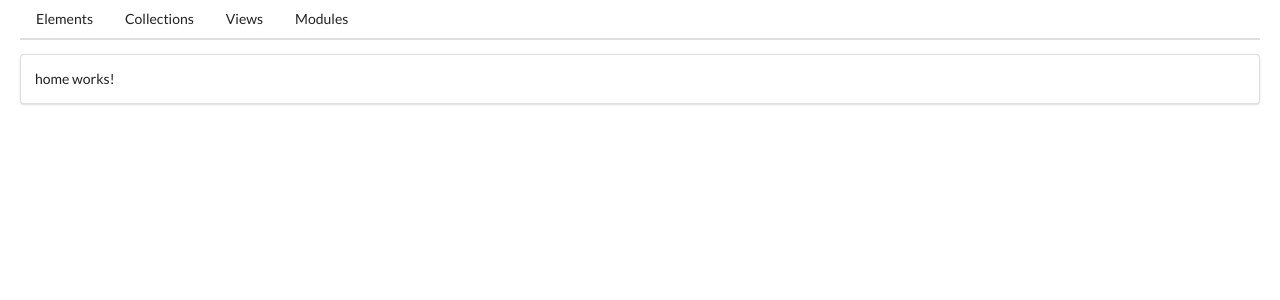
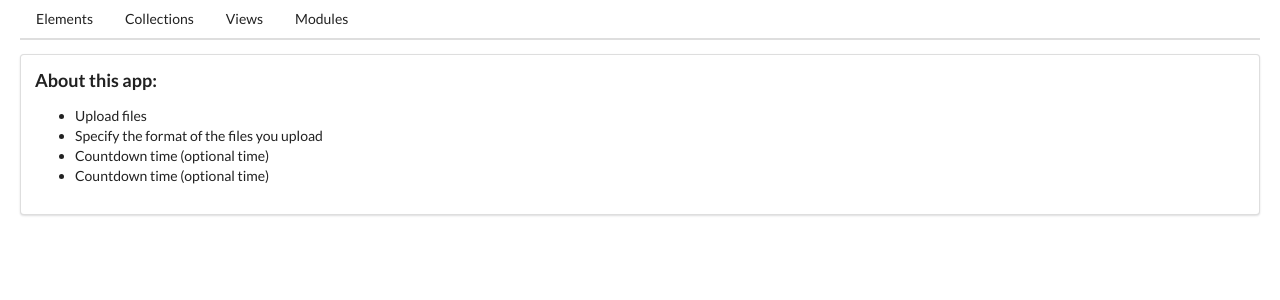
Before and after one commit to zKazemeini125/Compose-Module, an Angular app in the folder ngCompose/: page /home in a window 1280 px wide. Shown: the top 300 px of the page. Built offline with nearby package versions, Linux system fonts and the light colour scheme.

Commit message:
edite home component

```diff
--- a/ngCompose/src/app/home/home.component.html
+++ b/ngCompose/src/app/home/home.component.html
@@ -1 +1,7 @@
-<p>home works!</p>
+<h3>About this app:</h3>
+<ul>
+    <li>Upload files</li>
+    <li>Specify the format of the files you upload</li>
+    <li>Countdown time (optional time)</li>
+    <li>Countdown time (optional time)</li>
+</ul>
```
